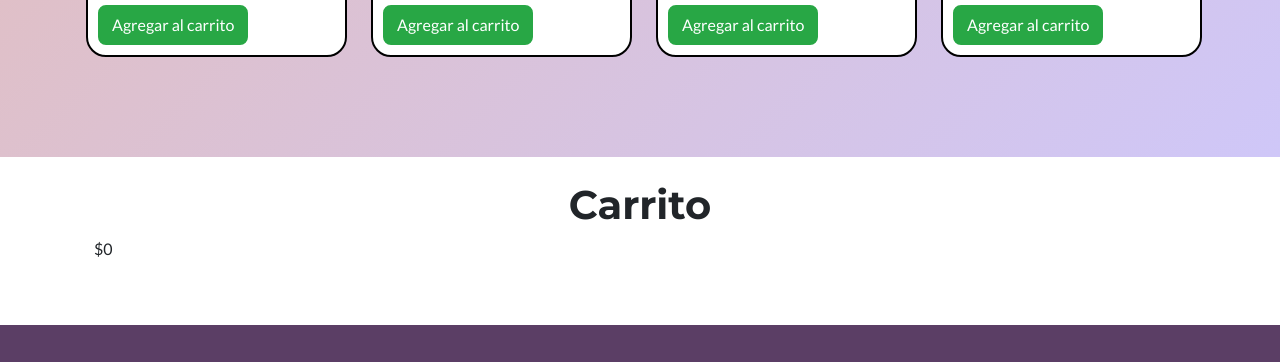
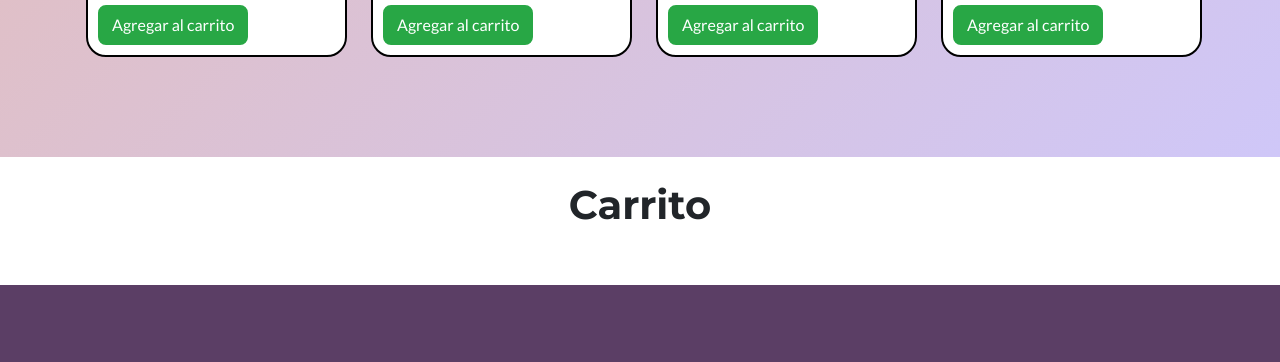
Before and after one commit to AgostinaBatiston/tuggy, a website: page tienda.html in a window 1280 px wide. Shown: the part 2173-2535 px from the top of the page. Drawn offline with nearby package versions, Linux system fonts and the light colour scheme.

Commit message:
borre un parrafo que habia agregado en tienda.html

```diff
--- a/tienda.html
+++ b/tienda.html
@@ -69,9 +69,7 @@
                     <h1 class="text-center">Carrito</h1>
                     <div id="carrito"></div>
                 </div>
-                <div>
-                    <p id="precio-total">$0</p>
-                </div>
+
             </div>
         </section>
 
```
Also changed, not shown: js/repositorio-tuggy.js (+2 -15 lines).
